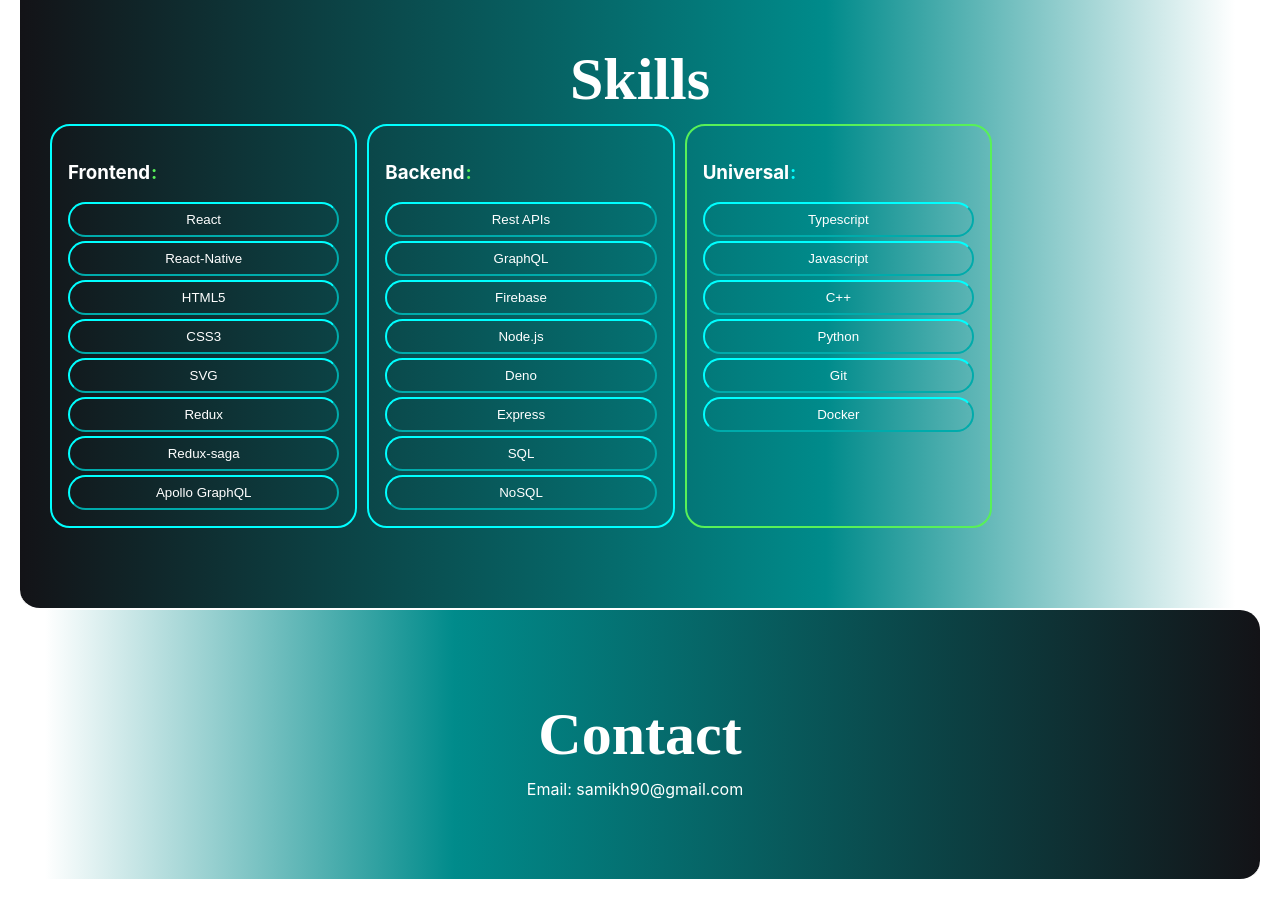
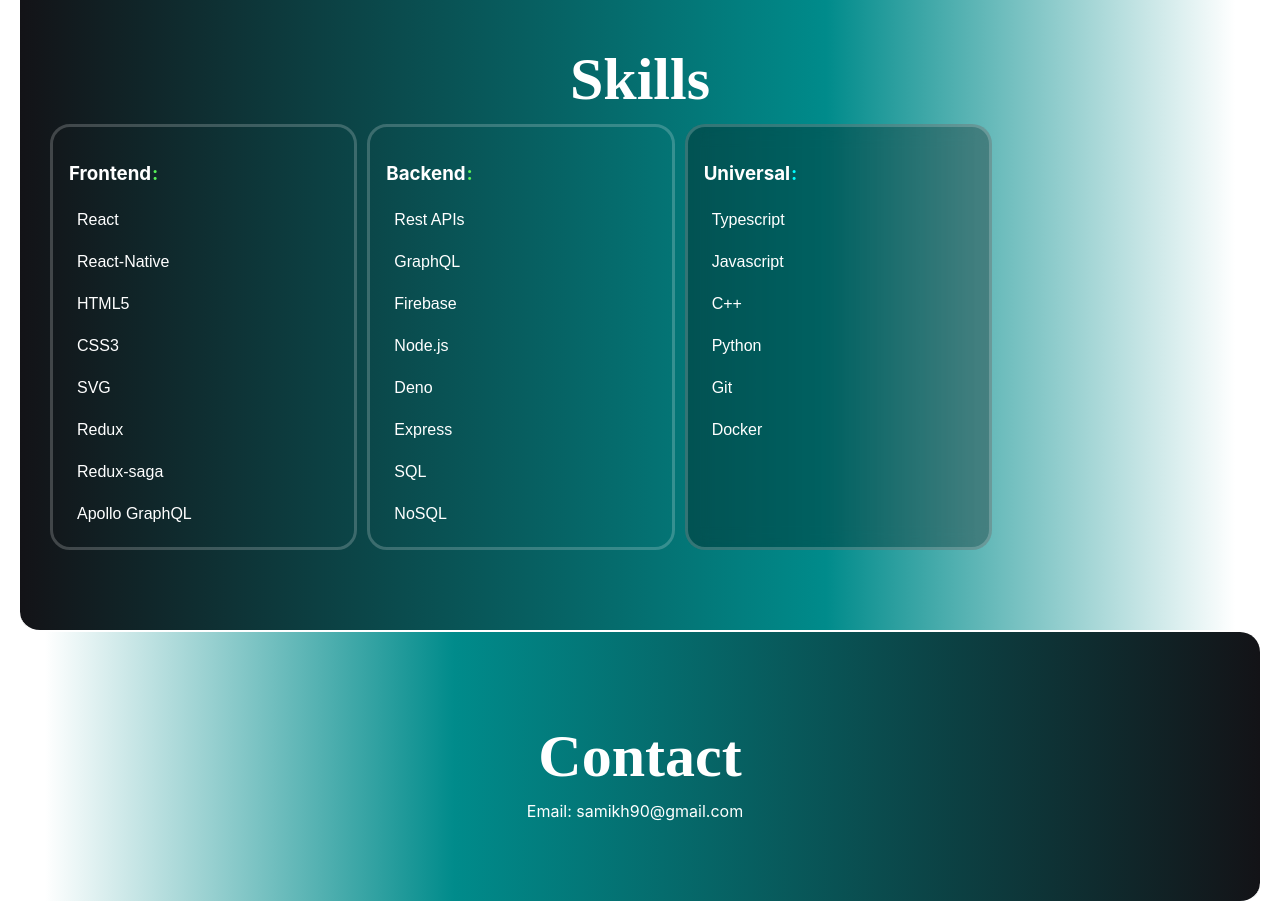
Before and after one commit to SamkHarks/My-page, a React (Create React App) app: page / in a window 1280 px wide. Shown: the part 900-1803 px from the top of the page. Before the commit the page ends 1781 px from the top, so only its background shows below. Built offline with nearby package versions, Linux system fonts and the light colour scheme.

Commit message:
update skills styles

```diff
--- a/src/components/sections/skills/Skills.module.css
+++ b/src/components/sections/skills/Skills.module.css
@@ -9,16 +9,10 @@
     width: 100%;
 
     .category_container {
-        width: 100%;
+        border: solid rgba(255,255,255,0.2);
         flex: 1;
-        border: 2px solid var(--color-cyan-secondary);
         border-radius: 20px;
         padding: var(--spacing-M);
-        &:hover {
-            border: 2px solid var(--color-cyan-secondary);
-            box-shadow: 0 0 5px var(--color-grey-secondary);
-        }
-
         h3::after {
             content: ":";
             color: var(--color-lightGreen-secondary);
@@ -26,47 +20,48 @@
         }
 
         &:nth-child(3) {
-            border: 2px solid var(--color-lightGreen-secondary);
-            /* Styles for odd .category_container elements */
+            background-color: rgba(0,0,0,0.3);
+            backdrop-filter: blur(10px);
             h3::after {
                 content: ":";
                 color: var(--color-cyan-secondary);
                 margin-left: 0.05em;
             }
-            &:hover {
-                border: 2px solid var(--color-cyan-secondary);
-
-            }
         }
         .items_container {
             display: flex;
-            gap: var(--spacing-XXXS);
+            gap: var(--spacing-XXS);
             flex-direction: column;
-            align-items: center;
-
+            align-items: flex-start;
             .button {
                 padding: var(--spacing-XXS);
-                width: 100%;
-                min-width: 100px;
-                align-items: center;
-                justify-content: center;
+                width: 80%;
+                min-width: 150px;
                 background-color: transparent;
                 color: var(--text-color-primary);
                 display: flex;
                 flex-direction: column;
                 border-radius: 20px;
-                border-color: var(--color-cyan-secondary);
+                border: none;
                 cursor: pointer;
                 transition: all 0.3s ease;
-
+                font-size: var(--font-size-M);
                 &:hover {
                     transform: scale(1.05);
                     box-shadow: 0 0 5px var(--color-grey-secondary);
                 }
                 .expanded {
                     padding: 2px;
+                    .text {
+                        text-align: left;
+                        font-size: var(--font-size-S);
+                    }
                 }
             }
         }
     }
 }
+
+.selected {
+    box-shadow: 0 0 5px var(--color-grey-secondary);
+}
--- a/src/components/sections/skills/Skills.tsx
+++ b/src/components/sections/skills/Skills.tsx
@@ -50,11 +50,11 @@ const Skill = ({ skill, category }: SkillProps) => {
         setIsExpanded(!isExpanded);
     };
     return (
-        <button className={styles.button} key={skill} onClick={onClick}>
+        <button className={`${styles.button} ${isExpanded ? styles.selected : ''}`} key={skill} onClick={onClick}>
             <p>{skill}</p>
             {isExpanded &&
                 <div className={styles.expanded}>
-                    <p>{t(`${category}.${skill}`)}</p>
+                    <p className={styles.text}>{t(`${category}.${skill}`)}</p>
                 </div>
             }
         </button>
```
